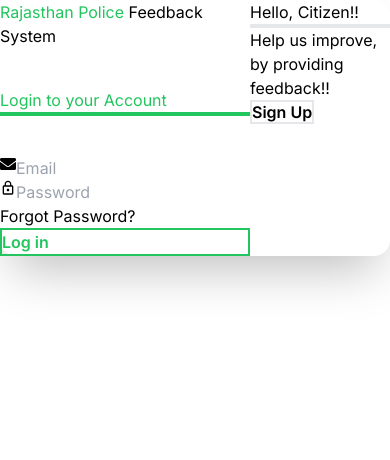
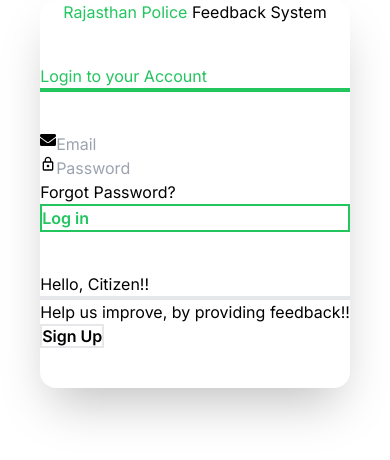
Before and after one commit to HarshBalwanix/police-feedback-system, a Next.js app: page /login in a window 390 px wide. Shown: the top 460 px of the page. Built offline with nearby package versions, Linux system fonts and the light colour scheme.

Commit message:
Made login page responsive

```diff
--- a/src/Components/Login.jsx
+++ b/src/Components/Login.jsx
@@ -6,17 +6,17 @@ import Link from "next/link";
 const Login = () => {
   return (
     <div className="flex items-center justify-center h-screen">
-      <div className="bg-white rounded-2xl shadow-2xl flex w-2/3 max-w-4xl">
-        <div className="w-3/5 p-5">
-          <div className="text-left font-bold">
+      <div className="bg-white rounded-2xl shadow-2xl flex flex-col lg:flex-row w-11/12 max-w-4xl">
+        <div className="lg:w-3/5 p-5">
+          <div className="text-center lg:text-left font-bold">
             <span className="text-green-500">Rajasthan Police</span> Feedback
             System
           </div>
           <div className="py-10">
-            <h2 className="text-3xl font-bold text-green-500 mb-2 ml-20">
+            <h2 className="text-3xl font-bold text-green-500 mb-2 lg:ml-20">
               Login to your Account
             </h2>
-            <div className="border-2 w-12 border-green-500 inline-block mb-2 ml-48"></div>
+            <div className="border-2 w-12 border-green-500 inline-block mb-2 lg:ml-48"></div>
           </div>
           <div className="flex flex-col items-center">
             <div className="bg-gray-100 w-72 p-2 flex items-center mb-3">
@@ -45,20 +45,22 @@ const Login = () => {
             </div>
             <Link
               href={"#"}
-              className="border-2 border-green-500 text-green-500 rounded-full px-12 py-2 inline-block font-semibold hover:bg-green-500 hover:text-white"
+              className="border-2 border-green-500 text-green-500 rounded-full px-8 py-2 inline-block font-semibold hover:bg-green-500 hover:text-white"
             >
               Log in
             </Link>
           </div>
         </div>
 
-        <div className="w-2/5 bg-green-500 text-white rounded-tr-2xl rounded-br-2xl py-36 px-12 ml-20">
+        <div className="lg:w-2/5 bg-green-500 text-white rounded-tr-2xl rounded-br-2xl py-10 lg:py-36 px-6 lg:px-12 mt-10 lg:mt-0">
           <h2 className="text-3xl font-bold mb-2">Hello, Citizen!!</h2>
-          <div className="border-2 w-12 border-white inline-block mb-2 ml-20"></div>
-          <p className="mb-10">Help us improve, by providing feedback!!</p>
+          <div className="border-2 w-12 border-white inline-block mb-2 lg:ml-20"></div>
+          <p className="mb-5 lg:mb-10">
+            Help us improve, by providing feedback!!
+          </p>
           <Link
             href={"/register"}
-            className="border-2 border-white rounded-full px-12 py-2 inline-block font-semibold hover:bg-white hover:text-green-500 ml-10"
+            className="border-2 border-white rounded-full px-8 py-2 inline-block font-semibold hover:bg-white hover:text-green-500"
           >
             Sign Up
           </Link>
```
